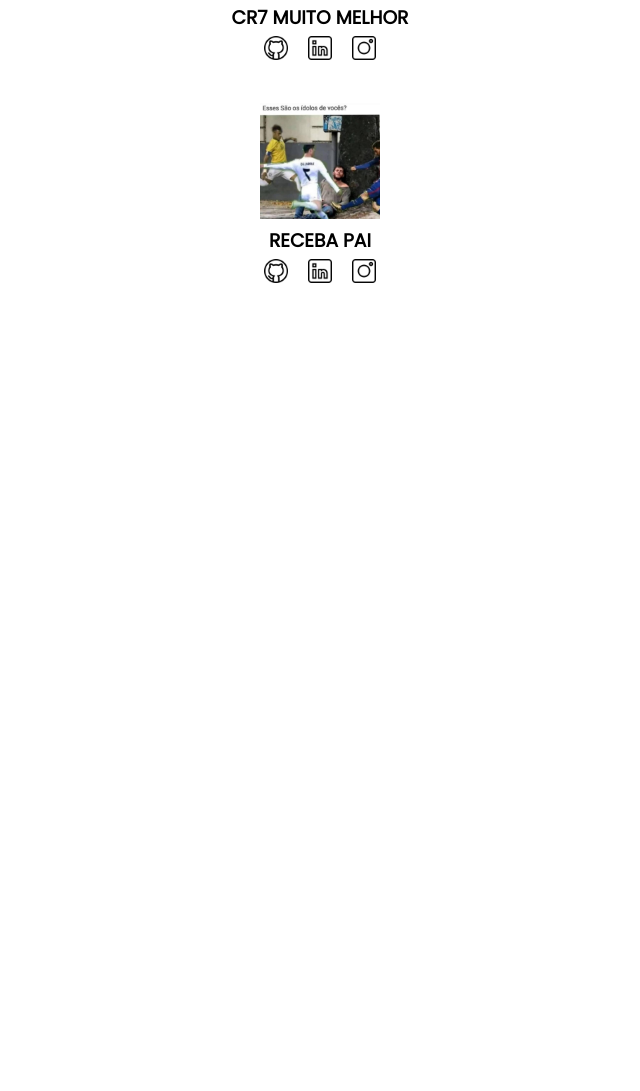
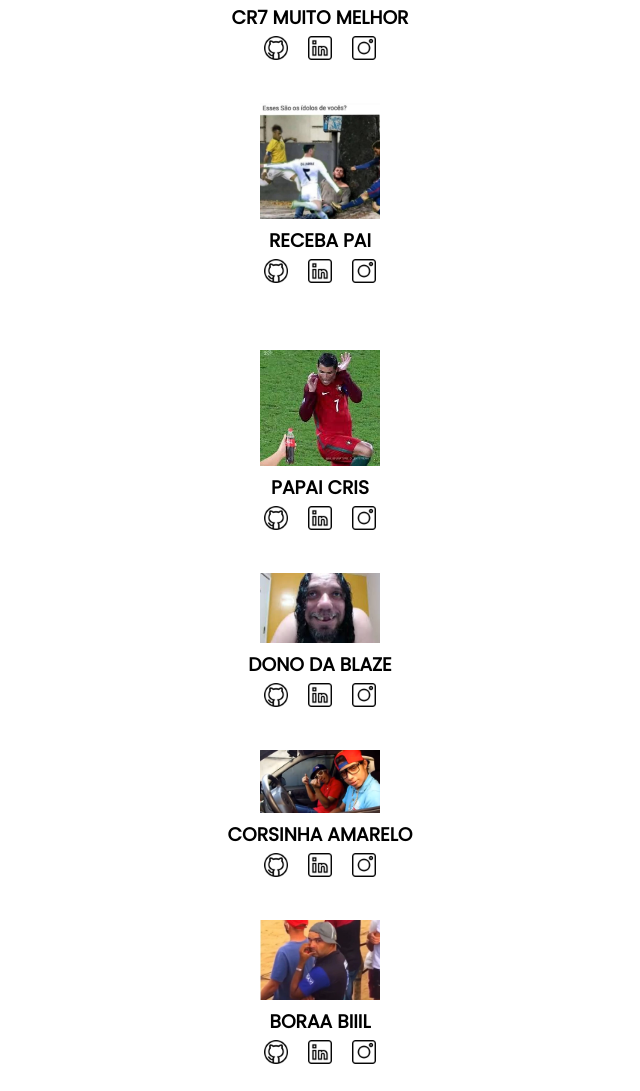
Before and after one commit to feliperenan12/site-criativo, a plain HTML site: page site-criativo-felipe/index.html in a window 1280 px wide. Shown: the part 660-1751 px from the top of the page, without its empty margins (320-960 px from the left). Before the commit the page ends 994 px from the top, so only its background shows below. Drawn offline with Linux system fonts and the light colour scheme.

Commit message:
Add files via upload

```diff
--- a/site-criativo-felipe/index.html
+++ b/site-criativo-felipe/index.html
@@ -49,3 +49,31 @@
     </section>
 </body>
 </html>
+<div class="estudante-div">
+    <img class="estudante-imagem" src="images.jpeg" alt="foto do froid">
+    <h3 class="estudante-nome">PAPAI CRIS </h3>
+    <a href="https://github.com/marcelopaludetto"><img class="estudante-icone" src="github.png" alt="icone github"></a>
+    <a href="https://linkedin.com/marcelopaludetto"><img class="estudante-icone" src="linkedin.png" alt="icone linkedin"></a>
+    <a href="https://instagram.com/marcelopaludetto"><img class="estudante-icone" src="instagram.png" alt="icone instagram"></a>
+</div>
+<div class="estudante-div">
+    <img class="estudante-imagem" src="1712619745.507.webp" alt="foto do froid">
+    <h3 class="estudante-nome">DONO DA BLAZE </h3>
+    <a href="https://github.com/marcelopaludetto"><img class="estudante-icone" src="github.png" alt="icone github"></a>
+    <a href="https://linkedin.com/marcelopaludetto"><img class="estudante-icone" src="linkedin.png" alt="icone linkedin"></a>
+    <a href="https://instagram.com/marcelopaludetto"><img class="estudante-icone" src="instagram.png" alt="icone instagram"></a>
+</div>
+<div class="estudante-div">
+    <img class="estudante-imagem" src="mcss.png" alt="foto do froid">
+    <h3 class="estudante-nome">CORSINHA AMARELO </h3>
+    <a href="https://github.com/marcelopaludetto"><img class="estudante-icone" src="github.png" alt="icone github"></a>
+    <a href="https://linkedin.com/marcelopaludetto"><img class="estudante-icone" src="linkedin.png" alt="icone linkedin"></a>
+    <a href="https://instagram.com/marcelopaludetto"><img class="estudante-icone" src="instagram.png" alt="icone instagram"></a>
+</div>
+<div class="estudante-div">
+    <img class="estudante-imagem" src="13154629596212.webp" alt="foto do froid">
+    <h3 class="estudante-nome">BORAA BIIIL </h3>
+    <a href="https://github.com/marcelopaludetto"><img class="estudante-icone" src="github.png" alt="icone github"></a>
+    <a href="https://linkedin.com/marcelopaludetto"><img class="estudante-icone" src="linkedin.png" alt="icone linkedin"></a>
+    <a href="https://instagram.com/marcelopaludetto"><img class="estudante-icone" src="instagram.png" alt="icone instagram"></a>
+</div>
```
Also changed, not shown: site-criativo-felipe/13154629596212.webp (added), site-criativo-felipe/1712619745.507.webp (added), site-criativo-felipe/coach-pablo-marcal-pros-ao-lado-do-presidente-jair-bolsonaro-pl-1663370269786_v2_3x4.jpg (added), site-criativo-felipe/images.jpeg (added), site-criativo-felipe/mcss.png (added).
